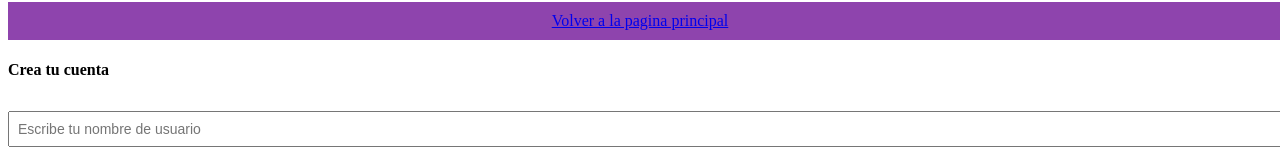
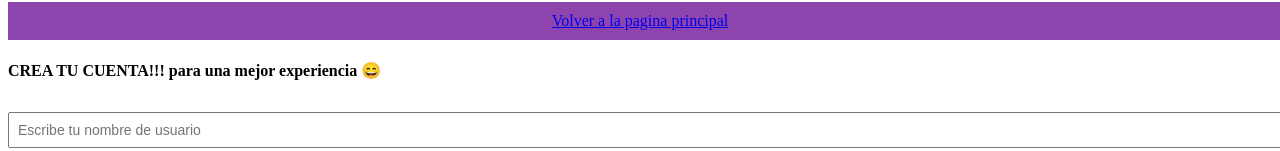
Before and after one commit to MateoMajlin/TP-Proyecto, a React (Create React App) app: page /Cuenta in a window 1280 px wide. Shown: the part 320-471 px from the top of the page. Built offline with nearby package versions, Linux system fonts and the light colour scheme.

Commit message:
Update Cuenta.jsx

```diff
--- a/src/Cuenta.jsx
+++ b/src/Cuenta.jsx
@@ -49,7 +49,7 @@ function Cuenta() {
         </nav>
       </header>
       <form className="formulario" onSubmit={handleSubmit}>
-        <h4>Crea tu cuenta</h4>
+        <h4>CREA TU CUENTA!!! para una mejor experiencia 😄</h4>
         <input
           className="datos"
           value={nombreUsuario}
```
